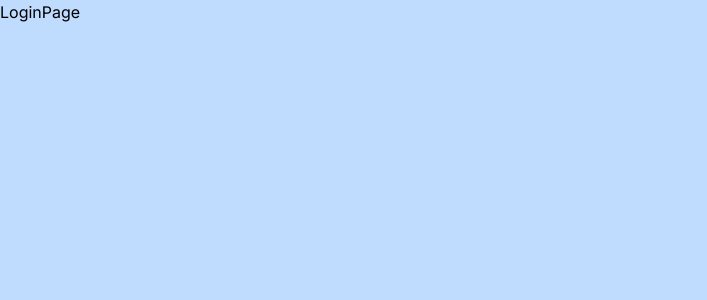
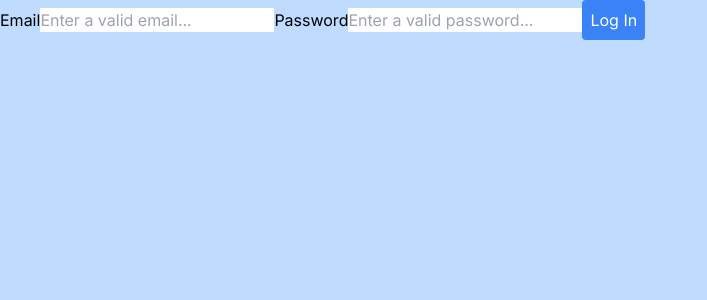
Before and after one commit to brunoFernandes21/books-app, a Next.js app: page /login in a window 1280 px wide. Shown: the top 300 px of the page, without its empty margins (0-707 px from the left). Built offline with nearby package versions, Linux system fonts and the light colour scheme.

Commit message:
Created a login form. Implemented login functionality with email and password.

```diff
--- a/app/firebase/config.js
+++ b/app/firebase/config.js
@@ -3,15 +3,21 @@ import { initializeApp } from "firebase/app";
 // TODO: Add SDKs for Firebase products that you want to use
 // https://firebase.google.com/docs/web/setup#available-libraries
 
+import "firebase/firestore";
+import { getFirestore } from "firebase/firestore";
+
 // Your web app's Firebase configuration
 const firebaseConfig = {
-  apiKey: "AIzaSyAGNvNQTVDQU3gtKZCP-XRLKPEtjET_2yM",
-  authDomain: "buzz-books.firebaseapp.com",
-  projectId: "buzz-books",
-  storageBucket: "buzz-books.appspot.com",
-  messagingSenderId: "117389728648",
-  appId: "1:117389728648:web:b91f0eb7c6d680473ef83d"
+    apiKey: "AIzaSyAGNvNQTVDQU3gtKZCP-XRLKPEtjET_2yM",
+    authDomain: "buzz-books.firebaseapp.com",
+    projectId: "buzz-books",
+    storageBucket: "buzz-books.appspot.com",
+    messagingSenderId: "117389728648",
+    appId: "1:117389728648:web:b91f0eb7c6d680473ef83d",
 };
 
 // Initialize Firebase
 export const app = initializeApp(firebaseConfig);
+
+// Initialize Cloud Firestore and get a reference to the service
+export const db = getFirestore(app);
--- a/app/login/page.jsx
+++ b/app/login/page.jsx
@@ -1,8 +1,63 @@
+"use client";
+import { useState } from "react";
+import app from "../firebase/config";
+import { getAuth, signInWithEmailAndPassword } from "firebase/auth";
+
+const auth = getAuth(app);
 
 const LoginPage = () => {
-  return (
-    <div>LoginPage</div>
-  )
-}
+    const [loginData, setLoginData] = useState({
+        email: "",
+        password: "",
+    });
 
-export default LoginPage
+    const handleChange = (event) => {
+        setLoginData((previousData) => {
+            const { name, value } = event.target;
+
+            return { ...previousData, [name]: value };
+        });
+    };
+
+    const handleSubmit = async (event) => {
+        event.preventDefault();
+
+        try {
+            const response = await signInWithEmailAndPassword(auth, loginData.email, loginData.password);
+
+            console.log(response);
+        } catch (error) {
+            console.error("Error logging in: ", error);
+        }
+    };
+
+    return (
+        <form onSubmit={handleSubmit}>
+            <label htmlFor="email">Email</label>
+            <input
+                type="text"
+                id="email"
+                name="email"
+                value={loginData.email}
+                placeholder="Enter a valid email..."
+                onChange={handleChange}
+                required
+            />
+
+            <label htmlFor="password">Password</label>
+            <input
+                type="password"
+                id="password"
+                name="password"
+                value={loginData.password}
+                placeholder="Enter a valid password..."
+                onChange={handleChange}
+                required
+            />
+
+            <button className="bg-blue-500 p-2 rounded text-white">Log In</button>
+        </form>
+    );
+};
+
+export default LoginPage;
--- a/app/register/page.jsx
+++ b/app/register/page.jsx
@@ -1,61 +1,111 @@
-"use client"
-import { useState } from "react"
+"use client";
+import { useState } from "react";
 import app from "../firebase/config";
 import { createUserWithEmailAndPassword, getAuth } from "firebase/auth";
-import { useRouter } from 'next/navigation'
+import { useRouter } from "next/navigation";
+import { collection, addDoc } from "firebase/firestore";
+import { db } from "../firebase/config";
+
 const auth = getAuth(app);
 
 const RegisterPage = () => {
-
     const [formData, setFormData] = useState({
-    fullName: "", email: "", password: "", confirmPassword: ""
-  })
+        fullName: "",
+        email: "",
+        password: "",
+        confirmPassword: "",
+    });
 
     const handleChange = (event) => {
-
         setFormData((previousFormData) => {
-      const {name, value} = event.target
+            const { name, value } = event.target;
             return {
                 ...previousFormData,
-        [name]: value
+                [name]: value,
+            };
+        });
+    };
+
+    let router = useRouter();
+
+    const sendData = async () => {
+        try {
+            const response = await addDoc(collection(db, "userData"), {
+                fullName: formData.fullName,
+                email: formData.email,
+                password: formData.password,
+            });
+            console.log("Document written with ID: ", response.id);
+        } catch (e) {
+            console.error("Error adding document: ", e);
         }
-    })
-  }
-  let router = useRouter()
+    };
+
     const handleSubmit = async (event) => {
-    event.preventDefault()
+        event.preventDefault();
 
-    const email = formData.email
-    const password = formData.password
-    if(formData.password === formData.confirmPassword){
+        const email = formData.email;
+        const password = formData.password;
+        if (formData.password === formData.confirmPassword) {
             try {
-        const response = await createUserWithEmailAndPassword(auth, email, password)
-        router.push('/')
+                const response = await createUserWithEmailAndPassword(auth, email, password);
+                sendData();
+                router.push("/");
             } catch (error) {
-        console.log(error)
+                console.log(error);
             }
         }
-
-  }
-
+    };
 
     return (
         <form onSubmit={handleSubmit}>
             <label htmlFor="fullName">Full Name</label>
-      <input type="text" id="fullName" name="fullName" value={formData.fullName} placeholder="Enter your full name..." onChange={handleChange} required />
+            <input
+                type="text"
+                id="fullName"
+                name="fullName"
+                value={formData.fullName}
+                placeholder="Enter your full name..."
+                onChange={handleChange}
+                required
+            />
 
             <label htmlFor="email">Email</label>
-      <input type="text" id="email" name="email" value={formData.email} placeholder="Enter a valid email..." onChange={handleChange}  required />
+            <input
+                type="text"
+                id="email"
+                name="email"
+                value={formData.email}
+                placeholder="Enter a valid email..."
+                onChange={handleChange}
+                required
+            />
 
             <label htmlFor="password">Password</label>
-      <input type="password" id="password" name="password" value={formData.password} placeholder="Enter a valid password..." onChange={handleChange}  required />
+            <input
+                type="password"
+                id="password"
+                name="password"
+                value={formData.password}
+                placeholder="Enter a valid password..."
+                onChange={handleChange}
+                required
+            />
 
             <label htmlFor="confirmPassword">Confirm Password</label>
-      <input type="password" id="confirmPassword" name="confirmPassword" value={formData.confirmPassword} placeholder="Please confirm your password" onChange={handleChange}  required />
+            <input
+                type="password"
+                id="confirmPassword"
+                name="confirmPassword"
+                value={formData.confirmPassword}
+                placeholder="Please confirm your password"
+                onChange={handleChange}
+                required
+            />
 
             <button className="bg-blue-500 p-2 rounded text-white">Register</button>
         </form>
-  )
-}
+    );
+};
 
-export default RegisterPage
+export default RegisterPage;
```
Lines whose indentation alone changed are shown as unchanged.
